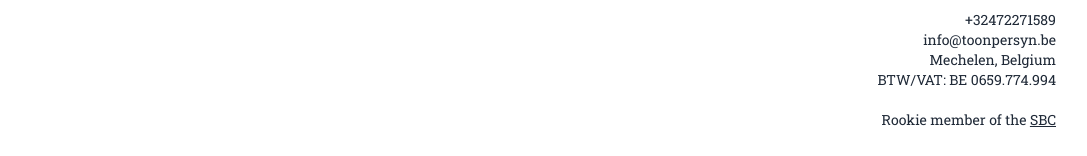
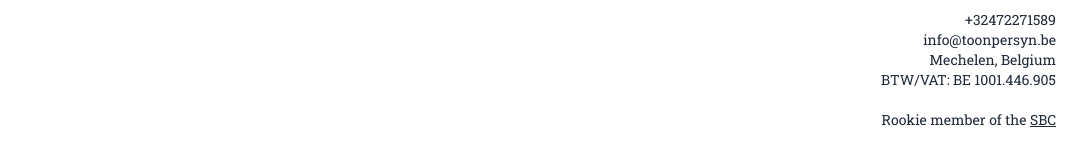
Before and after one commit to leandroargentiero/toonpersyn.be, a Next.js app: page /contact in a window 1280 px wide. Shown: the part 270-426 px from the top of the page, without its empty margins (96-1183 px from the left). Built offline with nearby package versions, Linux system fonts and the light colour scheme.

Commit message:
chore: changed vat number

```diff
--- a/src/pages/contact.js
+++ b/src/pages/contact.js
@@ -16,7 +16,7 @@ export default function Contact() {
             <p>+32472271589</p>
             <p>info@toonpersyn.be</p>
             <p>Mechelen, Belgium</p>
-            <p>BTW/VAT: BE 0659.774.994</p>
+            <p>BTW/VAT: BE 1001.446.905</p>
             <br />
             <p>
               Rookie member of the{' '}
```
